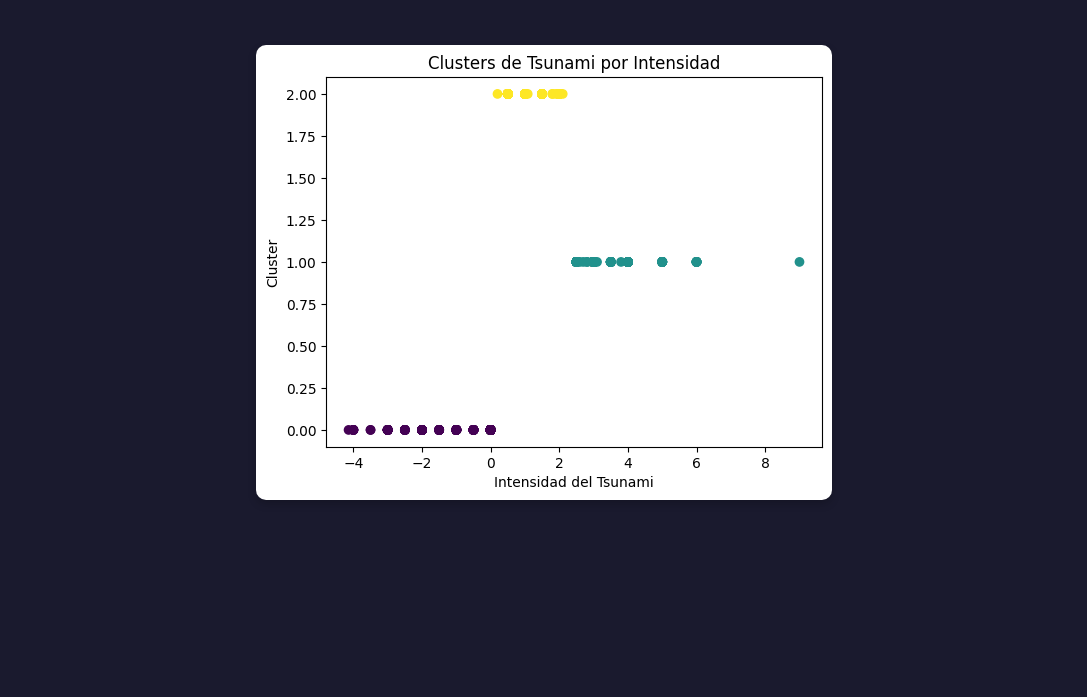
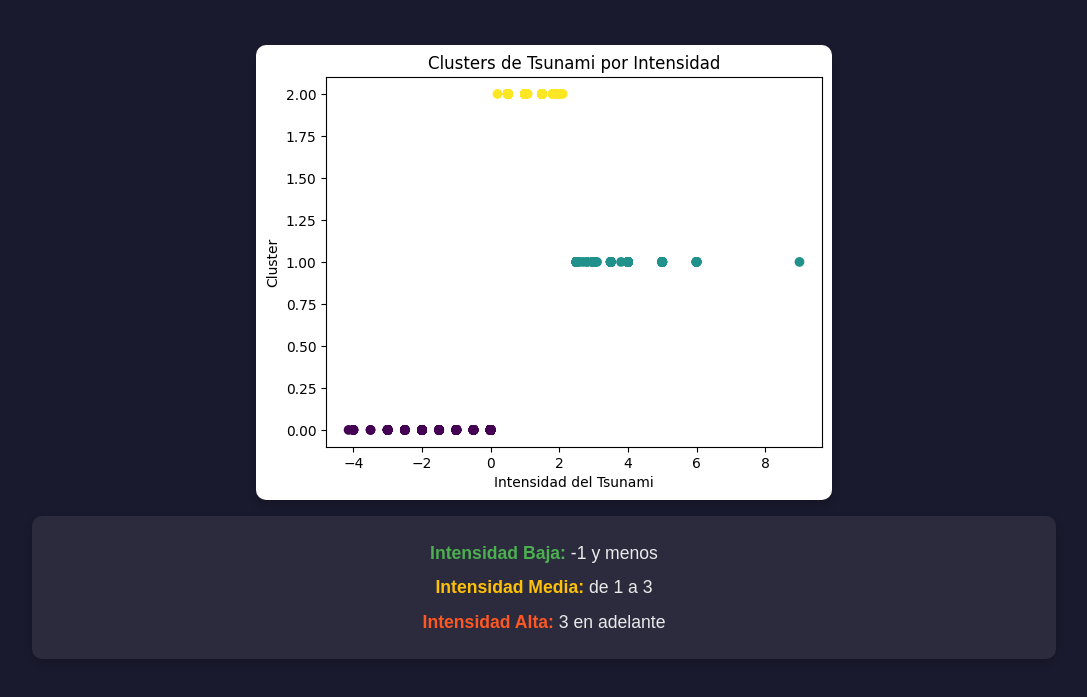
Before and after one commit to MrBl4ck04/Tsunamis, a plain HTML site: page templates/cluster.html in a window 1280 px wide. Shown: the part 83-780 px from the top of the page, without its empty margins (96-1183 px from the left). Drawn offline with nearby package versions, Linux system fonts and the light colour scheme.

Commit message:
Add legend for clustering results and update header for neural network page

```diff
--- a/templates/cluster.html
+++ b/templates/cluster.html
@@ -22,7 +22,7 @@
 
         .image-section {
             display: flex;
-            justify-content: center;
+            flex-direction: column;
             align-items: center;
             margin-top: 3rem;
         }
@@ -33,6 +33,36 @@
             border-radius: 10px;
             box-shadow: 0 4px 8px rgba(0, 0, 0, 0.2);
         }
+
+        .legend {
+            margin-top: 1rem;
+            text-align: center;
+            font-size: 1.1rem;
+            background-color: #2b2b3d;
+            padding: 1rem;
+            border-radius: 10px;
+            box-shadow: 0 4px 8px rgba(0, 0, 0, 0.2);
+            width: 80%;
+        }
+
+        .legend p {
+            margin: 0.5rem 0;
+        }
+
+        .low {
+            color: #4caf50;
+            font-weight: bold;
+        }
+
+        .medium {
+            color: #ffc107;
+            font-weight: bold;
+        }
+
+        .high {
+            color: #ff5722;
+            font-weight: bold;
+        }
     </style>
 </head>
 
@@ -40,6 +70,11 @@
     <h1>Clustering - Resultados del Algoritmo</h1>
     <div class="image-section">
         <img src="/assets/cluster.png" alt="Resultado del Algoritmo Clustering">
+        <div class="legend">
+            <p><span class="low">Intensidad Baja:</span> -1 y menos</p>
+            <p><span class="medium">Intensidad Media:</span> de 1 a 3</p>
+            <p><span class="high">Intensidad Alta:</span> 3 en adelante</p>
+        </div>
     </div>
 
     <script src="https://cdn.jsdelivr.net/npm/bootstrap@5.3.0/dist/js/bootstrap.bundle.min.js"></script>
```
Also changed, not shown: templates/redneuronal.html (+1 -1 lines).
